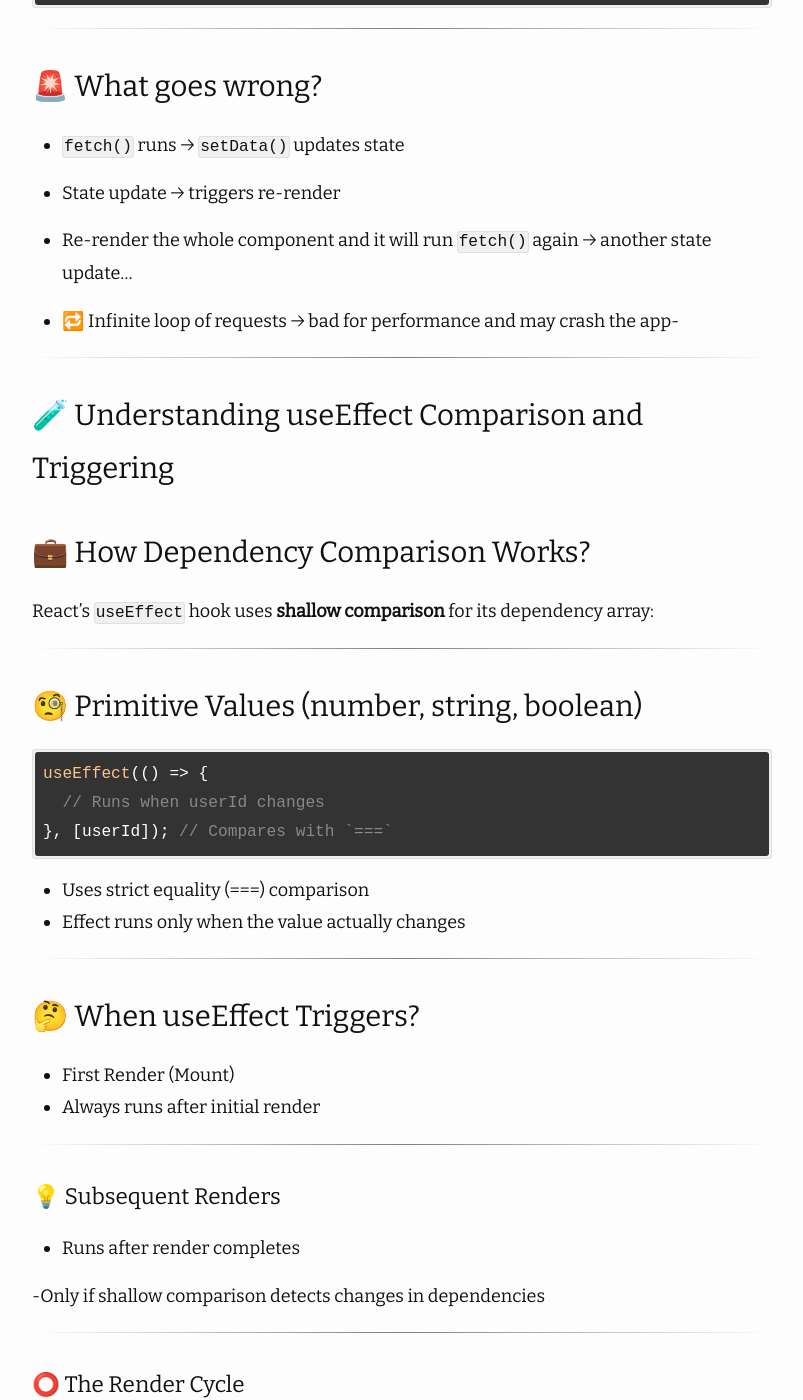
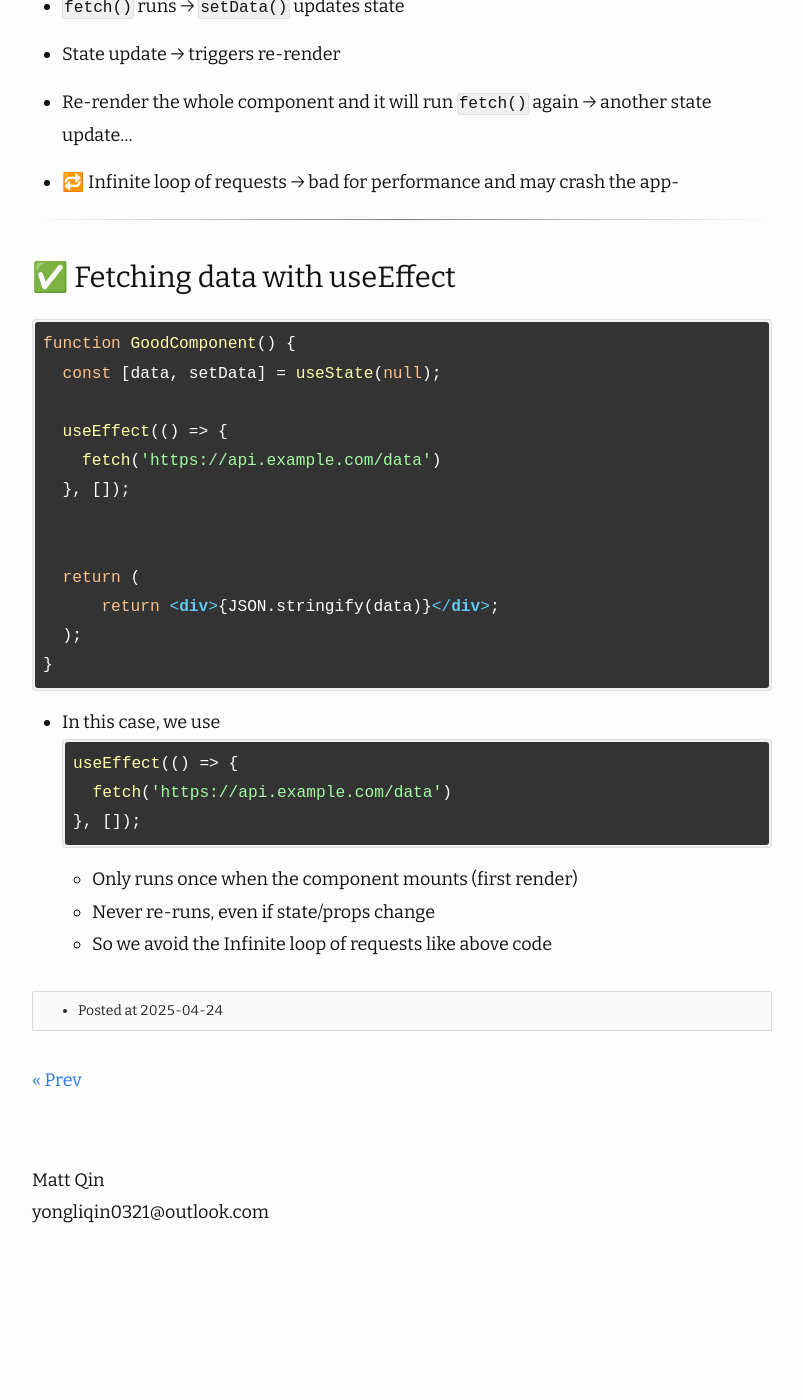
Before and after one commit to YongLi-Qin/YongLi-Qin.github.io, a Jekyll site: the page built from _posts/2025-04-25-userEffect.md, in a window 1280 px wide and 1400 px high, scrolled down 2810 px. Shown: the whole window, without its empty margins (238-1041 px from the left). Built offline with Jekyll 4.4.1, drawn with Linux system fonts in a browser that asks for light colours; nearby versions of some CDN libraries; comment, search, counter and statistics services are not loaded; after the commit the page ends 4074 px from its top, so only the background shows below that; some of the changed text lies outside the part shown.

Commit message:
Fix the useEffect post

````diff
--- a/_posts/2025-04-25-userEffect.md
+++ b/_posts/2025-04-25-userEffect.md
@@ -113,7 +111,36 @@ function BadComponent() {
 
 ---
 
+### ✅ Fetching data with useEffect
 
+```javascript
+function GoodComponent() {
+  const [data, setData] = useState(null);
+
+  useEffect(() => {
+    fetch('https://api.example.com/data')
+  }, []);
+
+
+  return (
+      return <div>{JSON.stringify(data)}</div>;
+  );
+}
+```
+
+- In this case, we use
+```javascript
+useEffect(() => {
+    fetch('https://api.example.com/data')
+  }, []);
+  ```
+  - Only runs once when the component mounts (first render)
+  - Never re-runs, even if state/props change
+  - So we avoid the Infinite loop of requests like above code
+
+
+
+<!--
 ### 🧪 Understanding useEffect Comparison and Triggering
 
 ###  💼 How Dependency Comparison Works?
@@ -171,3 +198,4 @@ useEffect(() => {
 - State updates (useState) trigger re-renders which may trigger effects
 
 ---
+ -->
````
Also changed, not shown: other parts of _posts/2025-04-25-userEffect.md (+3 -5 lines), 4 other files.
